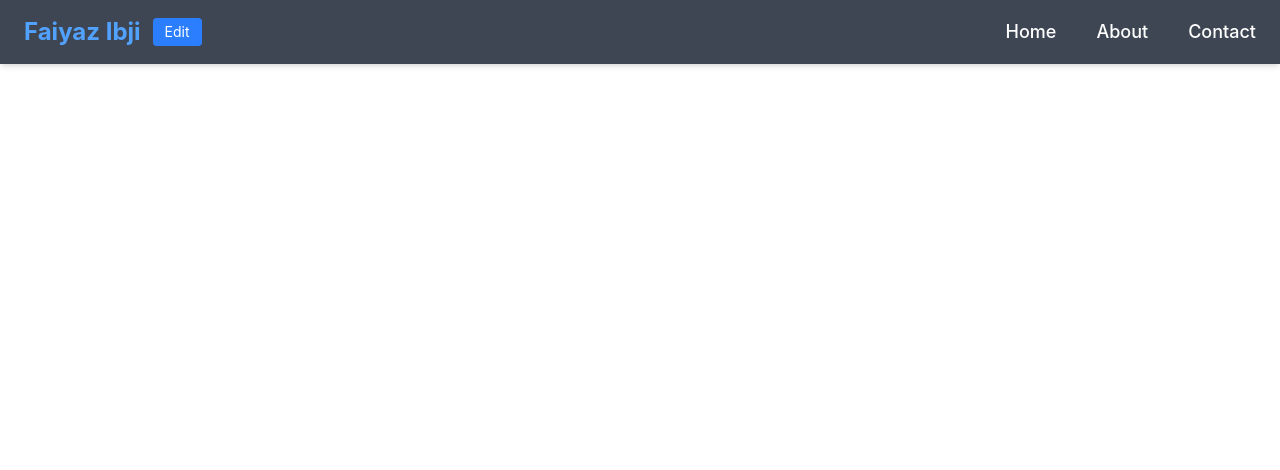
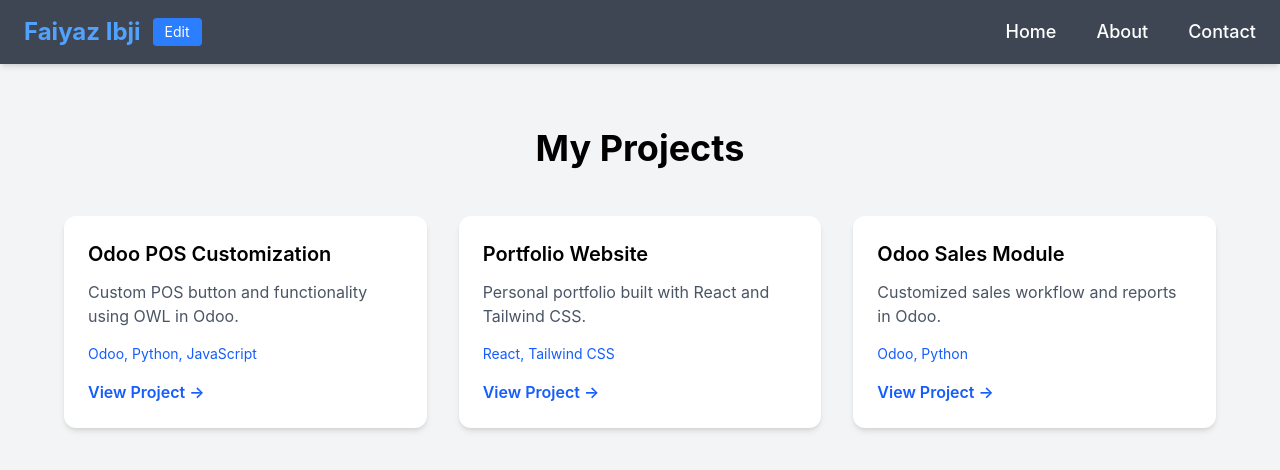
Before and after one commit to Faiyazi/Portfolio, a React (Vite) app: page /projects in a window 1280 px wide. Shown: the top 470 px of the page. Built offline with nearby package versions, Linux system fonts and the light colour scheme; no server answers.

Commit message:
[ADD project]

```diff
--- a/src/App.css
+++ b/src/App.css
@@ -0,0 +1,29 @@
+@keyframes slideLeft {
+  from {
+    opacity: 0;
+    transform: translateX(-80px);
+  }
+  to {
+    opacity: 1;
+    transform: translateX(0);
+  }
+}
+
+@keyframes slideRight {
+  from {
+    opacity: 0;
+    transform: translateX(80px);
+  }
+  to {
+    opacity: 1;
+    transform: translateX(0);
+  }
+}
+
+.animate-slideLeft {
+  animation: slideLeft 1s ease forwards;
+}
+
+.animate-slideRight {
+  animation: slideRight 1s ease forwards;
+}
--- a/src/App.jsx
+++ b/src/App.jsx
@@ -4,17 +4,18 @@ import Contact from './components/Contact/Contact'
 import Home from './components/Home/Home'
 import Navbar from './components/Navbar/Navbar'
 import { BrowserRouter, Routes, Route } from 'react-router-dom'
+import Projects from './components/Projects/Projects'
 
 
 function App() {
   return (
     <BrowserRouter>
       <Navbar />
-
       <Routes>
         <Route path="/" element={<Home/>} />
         <Route path="/about" element={<About />} />
         <Route path="/contact" element={<Contact />} />
+        <Route path="/projects" element={<Projects/>} />
       </Routes>
 
     </BrowserRouter>
--- /dev/null
+++ b/src/components/Projects/Projects.jsx
@@ -0,0 +1,67 @@
+function Projects() {
+  const projectList = [
+    {
+      title: "Odoo POS Customization",
+      description: "Custom POS button and functionality using OWL in Odoo.",
+      tech: "Odoo, Python, JavaScript",
+      link: "https://github.com/Faiyazi",
+    },
+    {
+      title: "Portfolio Website",
+      description: "Personal portfolio built with React and Tailwind CSS.",
+      tech: "React, Tailwind CSS",
+      link: "https://github.com/Faiyazi",
+    },
+    {
+      title: "Odoo Sales Module",
+      description: "Customized sales workflow and reports in Odoo.",
+      tech: "Odoo, Python",
+      link: "https://github.com/Faiyazi",
+    },
+  ];
+
+  return (
+    <div className="min-h-screen bg-gray-100 py-16 px-4">
+
+      <h1 className="text-4xl font-bold text-center mb-12">
+        My Projects
+      </h1>
+
+      <div className="max-w-6xl mx-auto grid md:grid-cols-3 gap-8">
+
+        {projectList.map((project, index) => (
+          <div
+            key={index}
+            className="bg-white p-6 rounded-xl shadow-md hover:shadow-xl hover:scale-105 transition duration-300"
+          >
+            <h2 className="text-xl font-semibold mb-3">
+              {project.title}
+            </h2>
+
+            <p className="text-gray-600 mb-4">
+              {project.description}
+            </p>
+
+            <p className="text-sm text-blue-600 mb-4">
+              {project.tech}
+            </p>
+
+            <a
+              href={project.link}
+              target="_blank"
+              rel="noopener noreferrer"
+              className="text-blue-600 font-semibold hover:underline"
+            >
+              View Project →
+            </a>
+
+          </div>
+        ))}
+
+      </div>
+
+    </div>
+  );
+}
+
+export default Projects;
```
